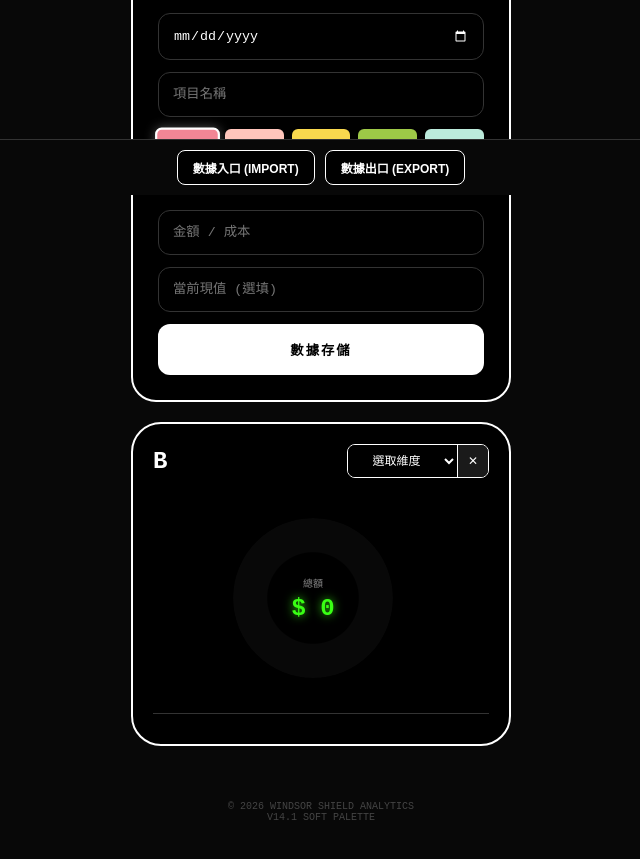
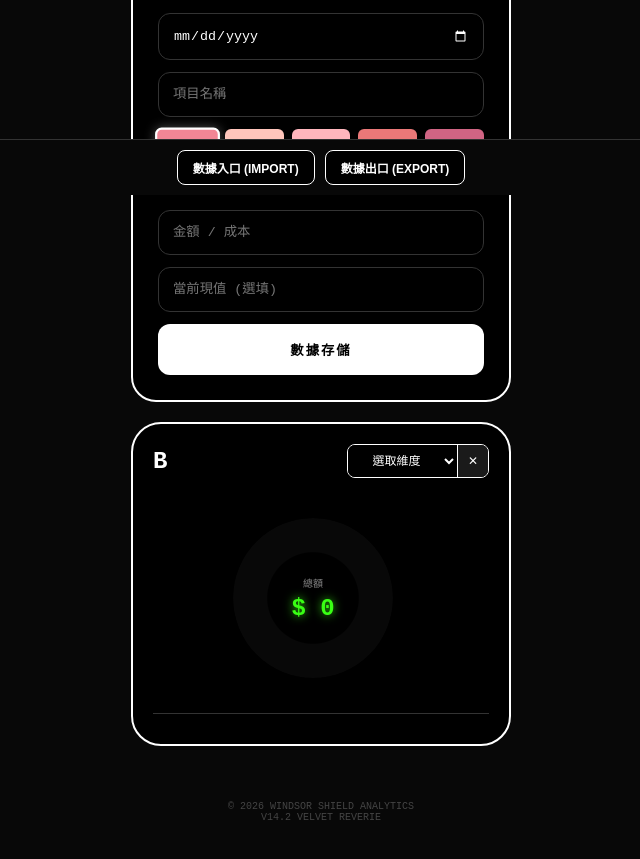
Before and after one commit to Bread0779/WindsorHub, a plain HTML site: page index.html in a window 1280 px wide. Shown: the part 605-1464 px from the top of the page, without its empty margins (319-959 px from the left). Drawn offline with Linux system fonts and the light colour scheme.

Commit message:
Update index.html

```diff
--- a/index.html
+++ b/index.html
@@ -3,7 +3,7 @@
 <head>
     <meta charset="UTF-8">
     <meta name="viewport" content="width=device-width, initial-scale=1.0, maximum-scale=1.0, user-scalable=no">
-    <title>Windsor Hub v14.1</title>
+    <title>Windsor Hub v14.2</title>
     <style>
         body { font-family: 'Courier New', monospace; background: #080808; color: #FFF; padding: 15px; margin: 0; overflow-x: hidden; -webkit-tap-highlight-color: transparent; padding-bottom: 120px; }
         .container { max-width: 380px; margin: 0 auto; box-sizing: border-box; display: flex; flex-direction: column; }
@@ -121,7 +121,7 @@
         <div id="listB" class="detail-list" onclick="event.stopPropagation()"></div>
     </div>
 
-    <div class="footer">© 2026 WINDSOR SHIELD ANALYTICS<br>V14.1 SOFT PALETTE</div>
+    <div class="footer">© 2026 WINDSOR SHIELD ANALYTICS<br>V14.2 VELVET REVERIE</div>
 </div>
 
 <div class="sync-gate">
@@ -133,8 +133,8 @@
     let hubs = JSON.parse(localStorage.getItem("windsorMultiverse") || '{"Main Hub": {}}');
     let currentHubName = localStorage.getItem("windsorActiveHub") || "Main Hub";
 
-    // 🛡️ 總裁指定：全新 10 色柔和色盤
-    const palette = ["#F28695", "#FFC5BB", "#F9D84E", "#9DC847", "#BBEADB", "#AF7351", "#CBF1F7", "#DCC1E0", "#EA7878", "#FFF385"];
+    // 🛡️ 總裁指定：絲絨幻境 10 色柔和色盤
+    const palette = ["#F28695", "#FFC5BB", "#FFB6BD", "#EA7878", "#D06483", "#DCC1E0", "#D9C7EF", "#CBF1F7", "#AFD1F1", "#AF7351"];
     let selectedColor = palette[0], inputMode = 'date';
     let ringSectors = { A: [], B: [] }, editMode = { active: false, dim: null, index: -1 };
 
```
